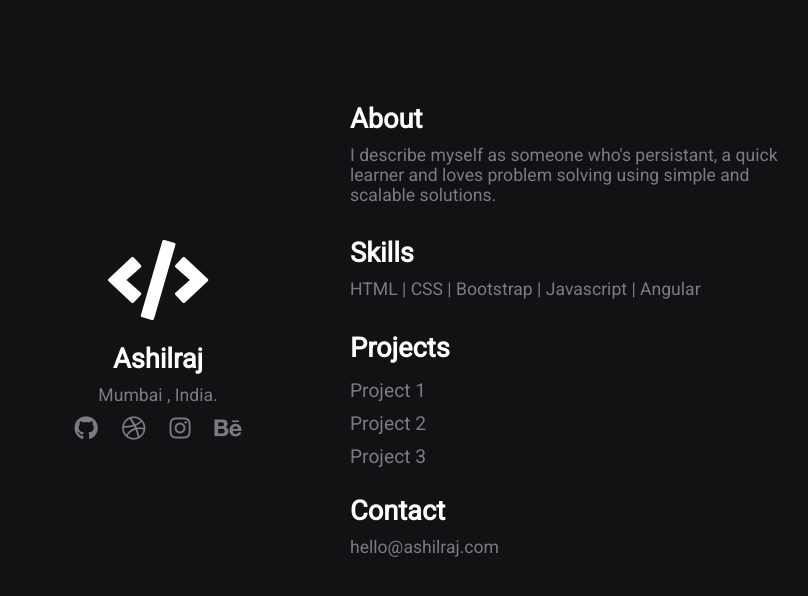
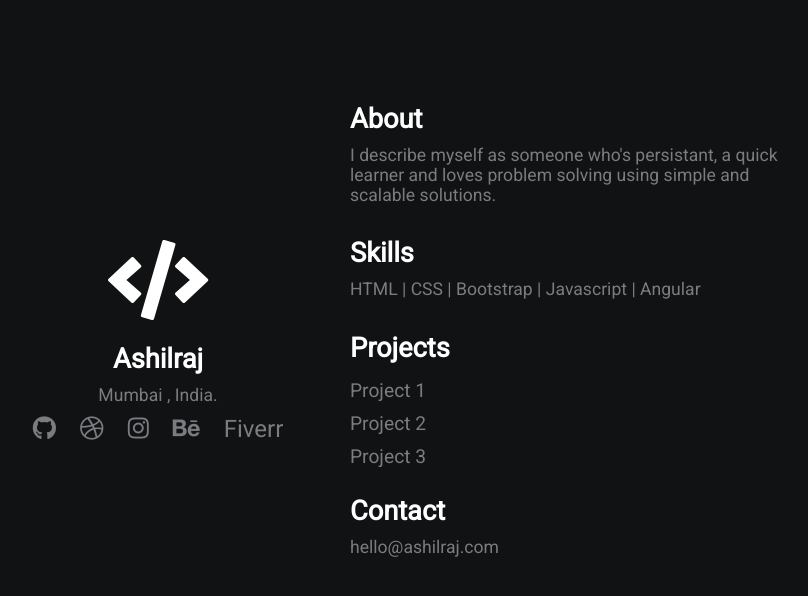
Before and after one commit to ashilraj/portfolio-ashilraj, a plain HTML site: page index.html in a window 1280 px wide. Shown: the whole page, without its empty margins (290-1098 px from the left). Drawn offline with Linux system fonts and the light colour scheme.

Commit message:
fiverr link

```diff
--- a/index.html
+++ b/index.html
@@ -18,6 +18,7 @@
             <a href="https://dribbble.com/ashilraj"><i class="fab fa-dribbble"></i></a>
             <a href="https://www.instagram.com/flooded_mind_/"><i class="fab fa-instagram"></i></a>
             <a href="https://www.behance.net/ashilraj"><i class="fab fa-behance"></i></a>
+            <a href="https://www.fiverr.com/ashilraj">Fiverr</a>
         </div>
         <div class="section-2">
             <h2>About</h2>
```
